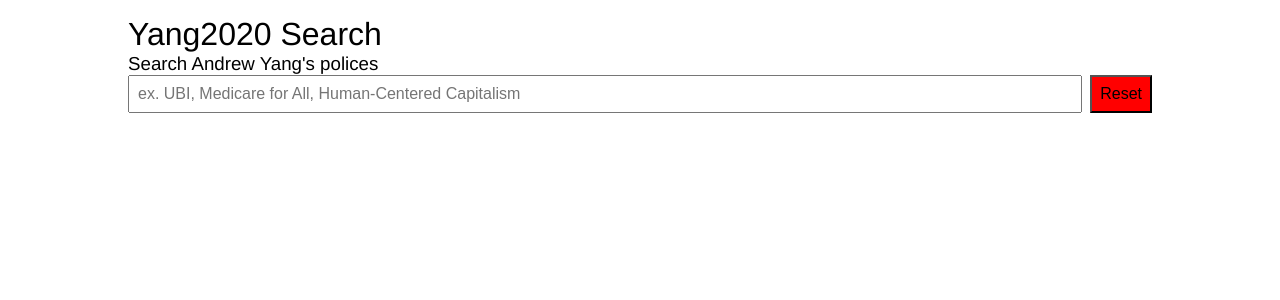
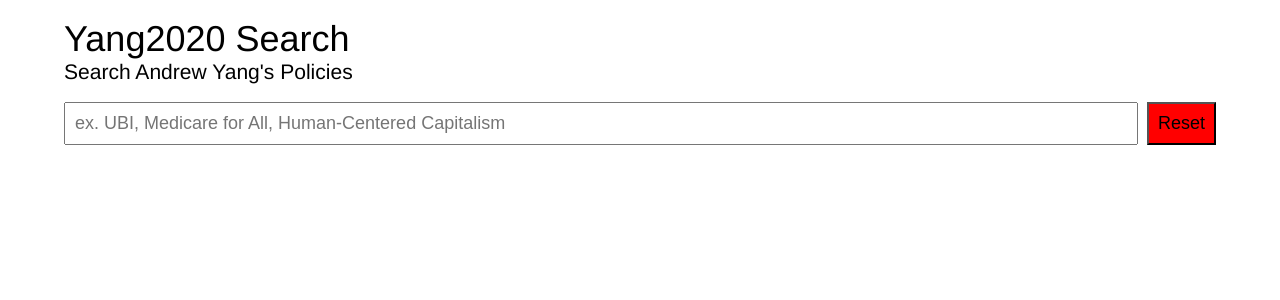
Before and after one commit to alacritythief/YangSearch, a React (Create React App) app: page / in a window 1280 px wide. Shown: the top 300 px of the page. Built offline with nearby package versions, Linux system fonts and the light colour scheme.

Commit message:
better styling

```diff
--- a/src/components/PolicyResults/PolicyResults.js
+++ b/src/components/PolicyResults/PolicyResults.js
@@ -1,5 +1,6 @@
 import React from 'react';
 import { PolicyResultsContainer } from '../../ui-components/containers';
+import { PolicyList, PolicyListItem } from './styles';
 
 class PolicyResults extends React.Component {
   generateResults = () => {
@@ -9,21 +10,21 @@
     if (policies.length > 0) {
       policies.forEach((policy) => {
         policyArray.push(
-          <li key={count}>
+          <PolicyListItem key={count}>
             <a
               href={policy.url}
               rel="noopener noreferrer"
               target="_blank">{ policy.name }
             </a>
-          </li>
+          </PolicyListItem>
         )
         count++;
       });
     } else {
       policyArray.push(
-        <li key={count}>
+        <PolicyListItem key={count}>
           No Policies :(
-        </li>
+        </PolicyListItem>
       )
     }
 
@@ -37,9 +38,9 @@
       return (
         <PolicyResultsContainer>
           <h2>Policy Results for "{this.props.searchValue}":</h2>
-          <ul>
+          <PolicyList>
             { this.generateResults() }
-          </ul>
+          </PolicyList>
         </PolicyResultsContainer>
       )
     }
--- a/src/components/PolicyResults/styles.js
+++ b/src/components/PolicyResults/styles.js
@@ -0,0 +1,9 @@
+import styled from 'styled-components';
+
+export const PolicyList = styled.ul`
+  margin-top: 1rem;
+`
+
+export const PolicyListItem = styled.li`
+  margin-top: 0.5rem;
+`
--- a/src/components/SearchInput/styles.js
+++ b/src/components/SearchInput/styles.js
@@ -2,7 +2,7 @@
 
 export const InputBox = styled.input`
   flex-grow: 1;
-  font-size: 16px;
+  font-size: 18px;
   margin-right: 0.5rem;
   padding: 0.5rem;
   outline: none;
--- a/src/constants/global.js
+++ b/src/constants/global.js
@@ -2,7 +2,7 @@
 
 export const GlobalStyle = createGlobalStyle`
   html {
-    font-size: 16px;
+    font-size: 18px;
     font-family: Helvetica, Arial, sans-serif;
   }
 
--- a/src/layouts/App/App.js
+++ b/src/layouts/App/App.js
@@ -61,7 +61,7 @@
         <AppContainer>
           <ContentContainer>
             <h1>Yang2020 Search</h1>
-            <h3>Search Andrew Yang's polices</h3>
+            <h3>Search Andrew Yang's Policies</h3>
             <SearchContainer>
               <SearchInput
                 ref="searchInput"
--- a/src/lib/policysearch.js
+++ b/src/lib/policysearch.js
@@ -5,7 +5,7 @@
   const options = {
     shouldSort: true,
     findAllMatches: true,
-    threshold: 0.1,
+    threshold: 0.2,
     location: 0,
     distance: 64,
     maxPatternLength: 32,
--- a/src/ui-components/ResetSearchButton.js
+++ b/src/ui-components/ResetSearchButton.js
@@ -4,6 +4,6 @@
 
 export const ResetSearchButton = styled.button`
   background-color: ${c.MOCKUP_RED};
-  font-size: 16px;
+  font-size: 18px;
   padding: 0.5rem;
 `
--- a/src/ui-components/containers.js
+++ b/src/ui-components/containers.js
@@ -1,18 +1,21 @@
 import styled from 'styled-components';
-// import * as c from '../constants/colors';
-// import * as d from '../constants/devices';
+import * as d from '../constants/devices';
 
 export const AppContainer = styled.div`
-  width: 80%;
+  max-width: ${d.MAX_PAGE_WIDTH};
+  width: 90%;
   margin: 1rem auto;
 `
 
 export const SearchContainer = styled.div`
   display: flex;
+  margin-top: 1rem;
 `
 
 export const ContentContainer = styled.div`
+  width: 100%;
 `
 
 export const PolicyResultsContainer = styled.div`
+  margin-top: 1rem;
 `
```
